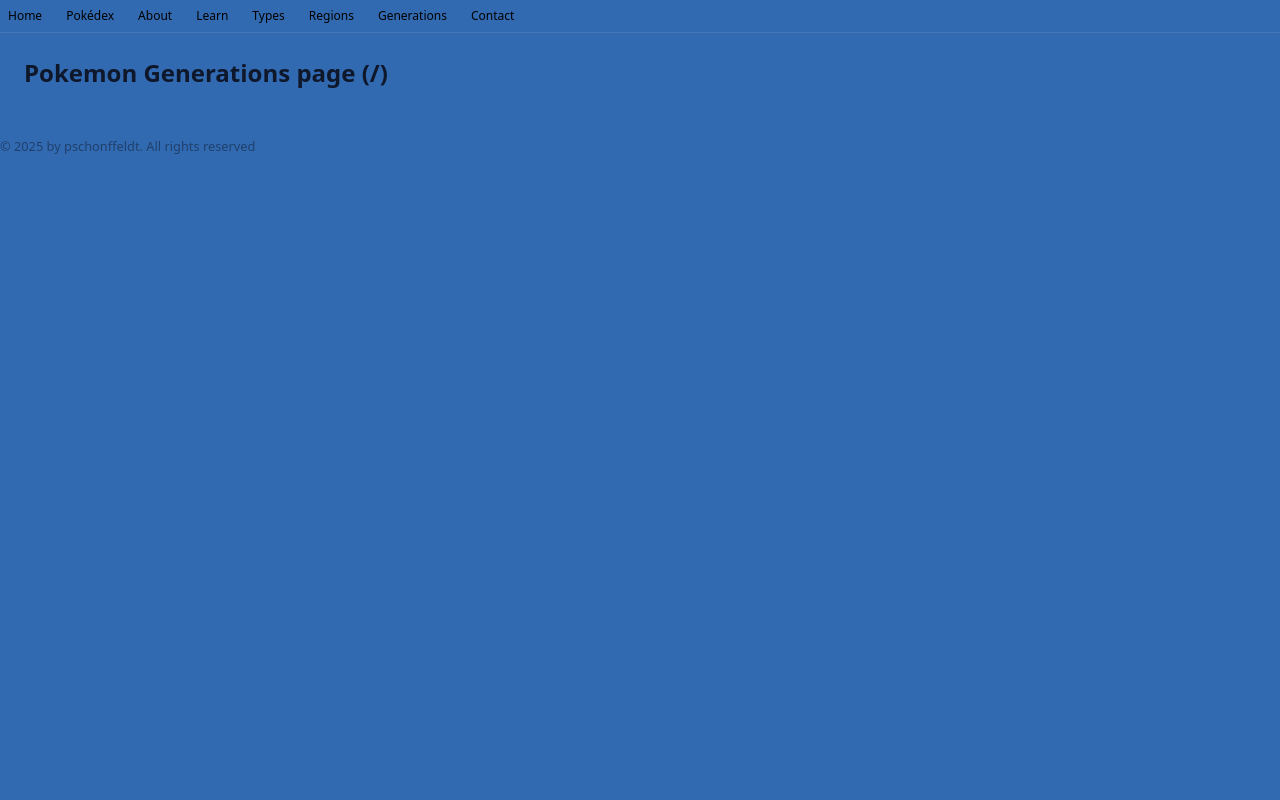
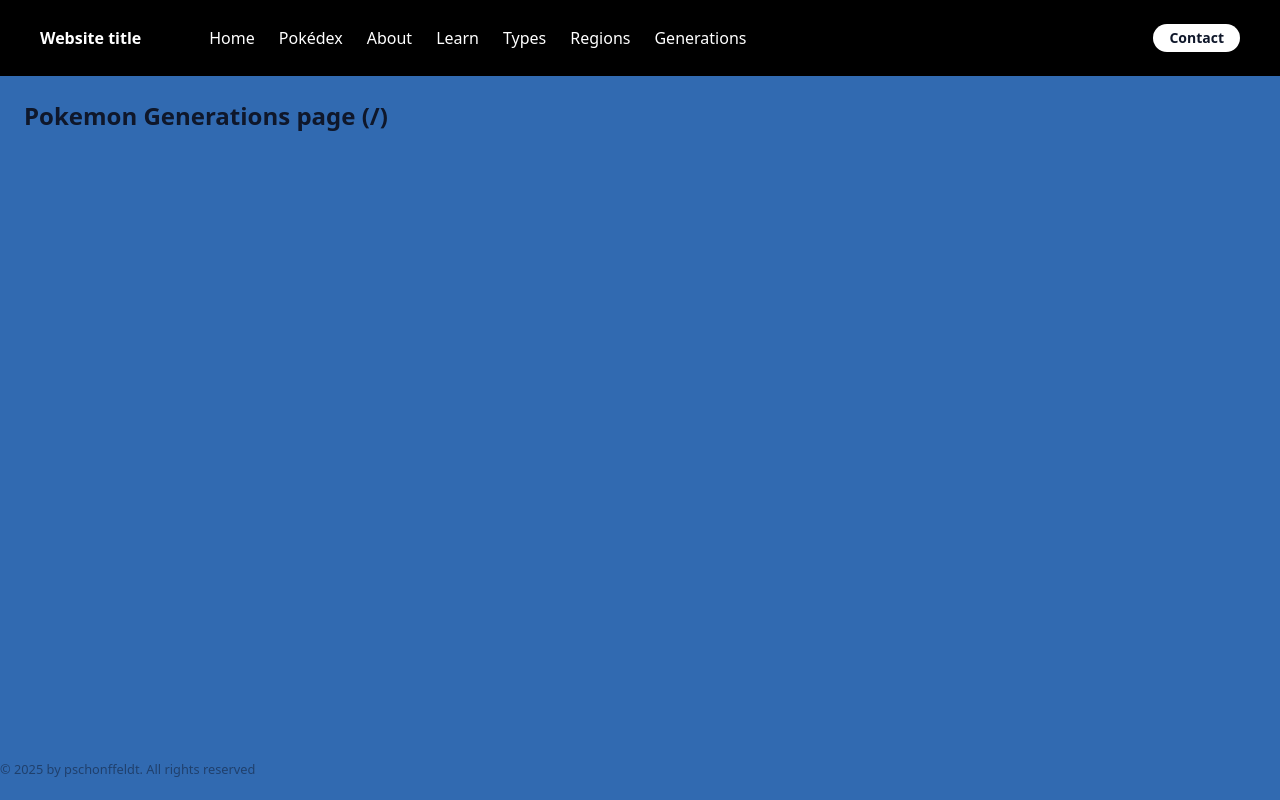
Before and after one commit to pschonffeldt/pokedex-2, a Next.js app: page /learn/pokemon-generations in a window 1280 px wide. Built offline with nearby package versions, Linux system fonts and the light colour scheme.

Commit message:
Try to implement a dropdown menu but failed. Hope to find new way to do it

```diff
--- a/src/app/layout.tsx
+++ b/src/app/layout.tsx
@@ -35,7 +35,9 @@ export default function RootLayout({
 }>) {
   return (
     <html lang="en">
-      <body className={`${geistSans.variable} ${geistMono.variable} antialiased`}>
+      <body
+        className={`min-h-screen flex flex-col bg-background ${geistSans.variable} ${geistMono.variable} antialiased`}
+      >
         <MarketingHeader />
         {children}
         <MarketingFooter />
--- a/src/components/marketing-header.tsx
+++ b/src/components/marketing-header.tsx
@@ -10,26 +10,37 @@ const routes = [
   { label: 'Types', path: '/learn/pokemon-types' },
   { label: 'Regions', path: '/learn/pokemon-regions' },
   { label: 'Generations', path: '/learn/pokemon-generations' },
-  { label: 'Contact', path: '/contact' },
 ];
 
 export default function MarketingHeader() {
   return (
-    <header className="flex justify-between items-center border-b border-white/10 py-2">
-      <nav>
-        <ul className="flex gap-2 text-xs">
+    <nav className="flex justify-between items-center px-10 py-6 bg-black">
+      {/* Website logo with link to homepage */}
+      <div className="flex space-x-5">
+        <Link href={'/'} className="font-bold text-white">
+          Website title
+        </Link>
+        {/* Mapping list of pathes to li's */}
+        <ul className="flex gap-2 text-xs pl-10">
           {routes.map((route) => (
             <li key={route.path}>
               <Link
                 href={route.path}
-                className="text-black/100 rounded-sm px-2 py-1 hover:text-white focus:text-white transition"
+                className="text-white/100 rounded-sm text-base px-2 py-1 hover:text-white hover:bg-green-700 focus:text-white transition"
               >
                 {route.label}
               </Link>
             </li>
           ))}
         </ul>
-      </nav>
-    </header>
+        {/* Contact pill */}
+      </div>
+      <Link href="/contact" className="inline-block">
+        <div className="bg-white rounded-full px-4 py-1 text-sm font-semibold capitalize shadow-sm hover:bg-secondary/90 cursor-pointer">
+          Contact
+        </div>
+      </Link>
+      {/* <DropDownMenu></DropDownMenu> */}
+    </nav>
   );
 }
```
Also changed, not shown: src/components/drop-down.tsx (added), 1 other file (tests, documents, lock files or other folders).
